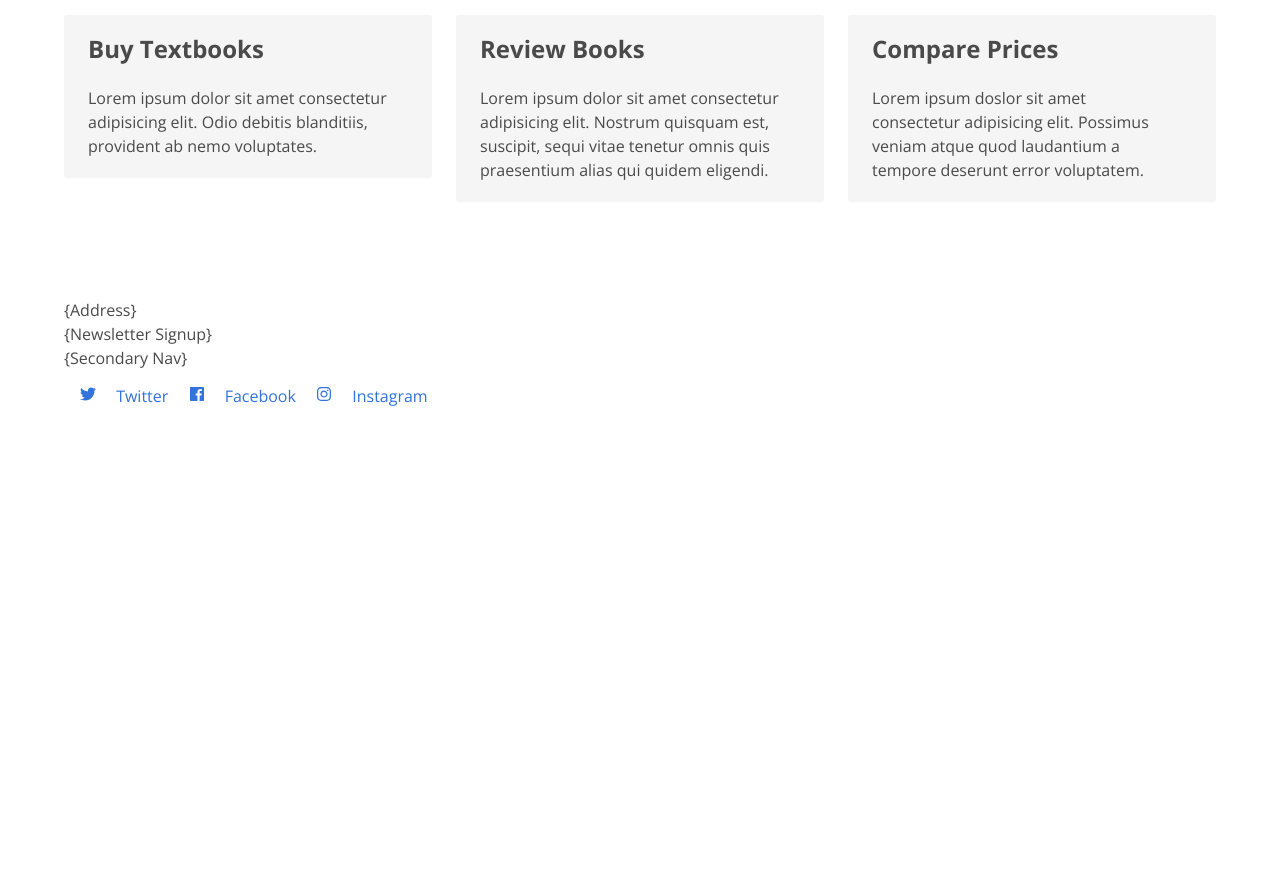
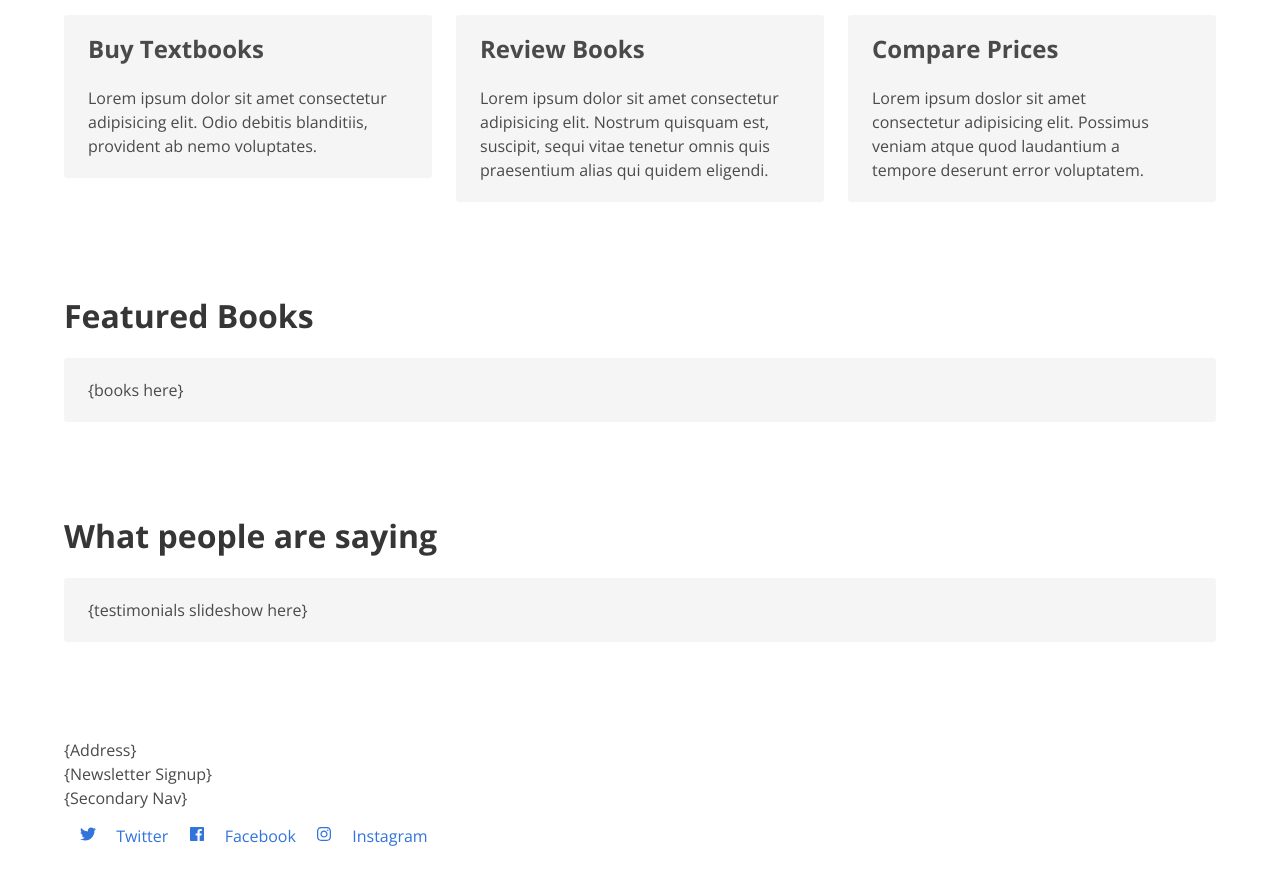
Before and after one commit to bookr-team/joel-marketing, a website: page index.html in a window 1280 px wide. Shown: the part 583-1468 px from the top of the page. Before the commit the page ends 1049 px from the top, so only its background shows below. Drawn offline with nearby package versions, Linux system fonts and the light colour scheme.

Commit message:
Add two sections

```diff
--- a/index.html
+++ b/index.html
@@ -97,7 +97,23 @@
         </div>
       </section>
 
+    <section class="featured-books section">
+      <div class="container">
+        <h1 class="title">Featured Books</h1>
+        <div class="notification">
+          {books here}
+        </div>
+      </div>
+    </section>
 
+    <section class="section testimonials">
+      <div class="container">
+        <h1 class="title">What people are saying</h1>
+        <div class="notification">
+          {testimonials slideshow here}
+        </div>
+      </div>
+    </section>
 
       <footer class="section">
         <div class="container">
```
